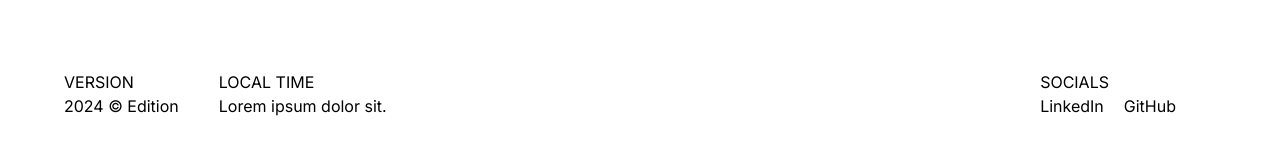
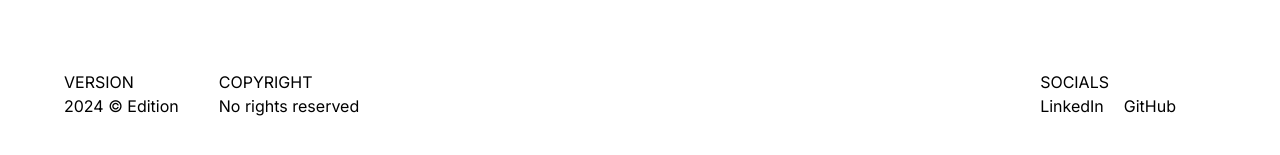
Before and after one commit to miladevweb/portfolio-pp, a Next.js app: page / in a window 1280 px wide. Shown: the part 3376-3531 px from the top of the page. Built offline with nearby package versions, Linux system fonts and the light colour scheme.

Commit message:
docs: update lenis config options

```diff
--- a/src/shared/components/global/footer/index.tsx
+++ b/src/shared/components/global/footer/index.tsx
@@ -74,8 +74,8 @@ export default function Footer() {
             </div>
 
             <div>
-              <h3>LOCAL TIME</h3>
-              <span>Lorem ipsum dolor sit.</span>
+              <h3>COPYRIGHT</h3>
+              <span>No rights reserved</span>
             </div>
           </div>
         </footer>
--- a/src/shared/components/global/lenis/index.tsx
+++ b/src/shared/components/global/lenis/index.tsx
@@ -13,10 +13,11 @@ export default function LenisProvider({ children }: { children: React.ReactNode
     <ReactLenis
       root
       options={{
-        lerp: 0.05,
+        lerp: 0.09,
         smoothWheel: true,
-        wheelMultiplier: 1.2,
+        wheelMultiplier: 1,
         touchMultiplier: 1.2,
+        easing: (t) => t * (2 - t),
       }}
     >
       {children}
```
